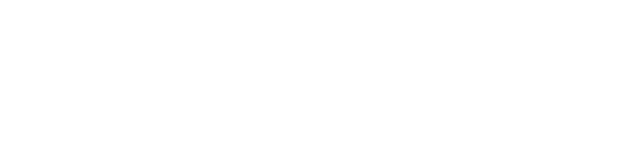
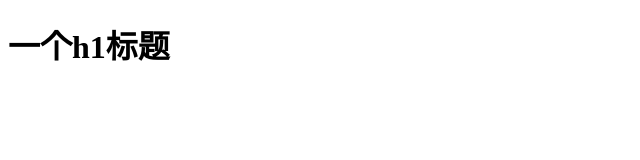
Before and after one commit to seven-ning/test, a plain HTML site: page index.html in a window 1280 px wide. Shown: the whole page, without its empty margins (0-640 px from the left). Drawn offline with Linux system fonts and the light colour scheme.

Commit message:
新增了css和js文件 修改了html文件

```diff
--- a/index.html
+++ b/index.html
@@ -5,6 +5,9 @@
     <meta http-equiv="X-UA-Compatible" content="IE=edge" />
     <meta name="viewport" content="width=device-width, initial-scale=1.0" />
     <title>Document</title>
+    <link rel="stylesheet" href="./index.css" />
   </head>
-  <body></body>
+  <body>
+    <h1>一个h1标题</h1>
+  </body>
 </html>
```
Also changed, not shown: index.css (added), index.js (added).
